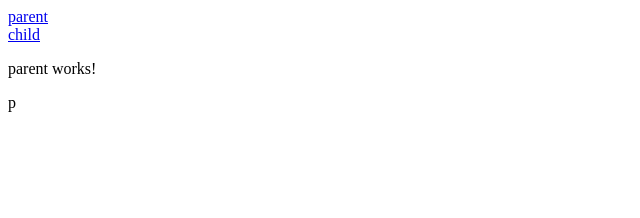
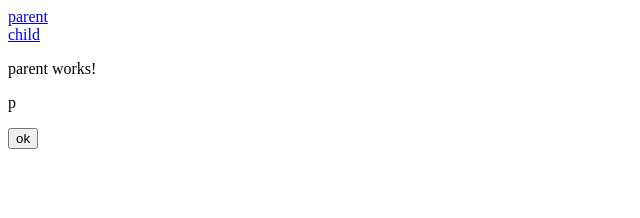
Before and after one commit to PinkalRaval/implement-ssr-angular, an Angular app: page /parent in a window 1280 px wide. Shown: the top 218 px of the page, without its empty margins (0-640 px from the left). Built offline with nearby package versions, Linux system fonts and the light colour scheme.

Commit message:
Add button in parent component

```diff
--- a/src/app/parent/parent.component.html
+++ b/src/app/parent/parent.component.html
@@ -1,2 +1,3 @@
 <p>parent works!</p>
 <p>p</p>
+<button>ok</button>
```
